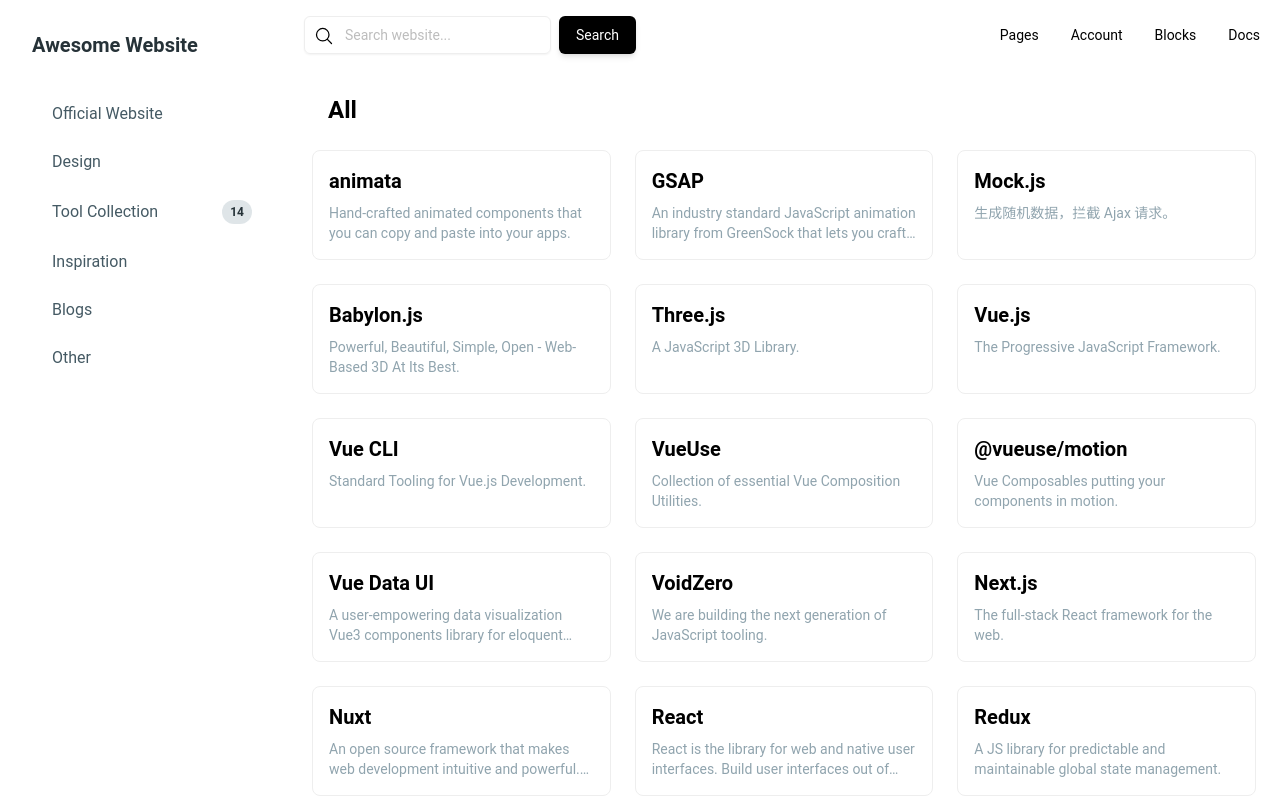
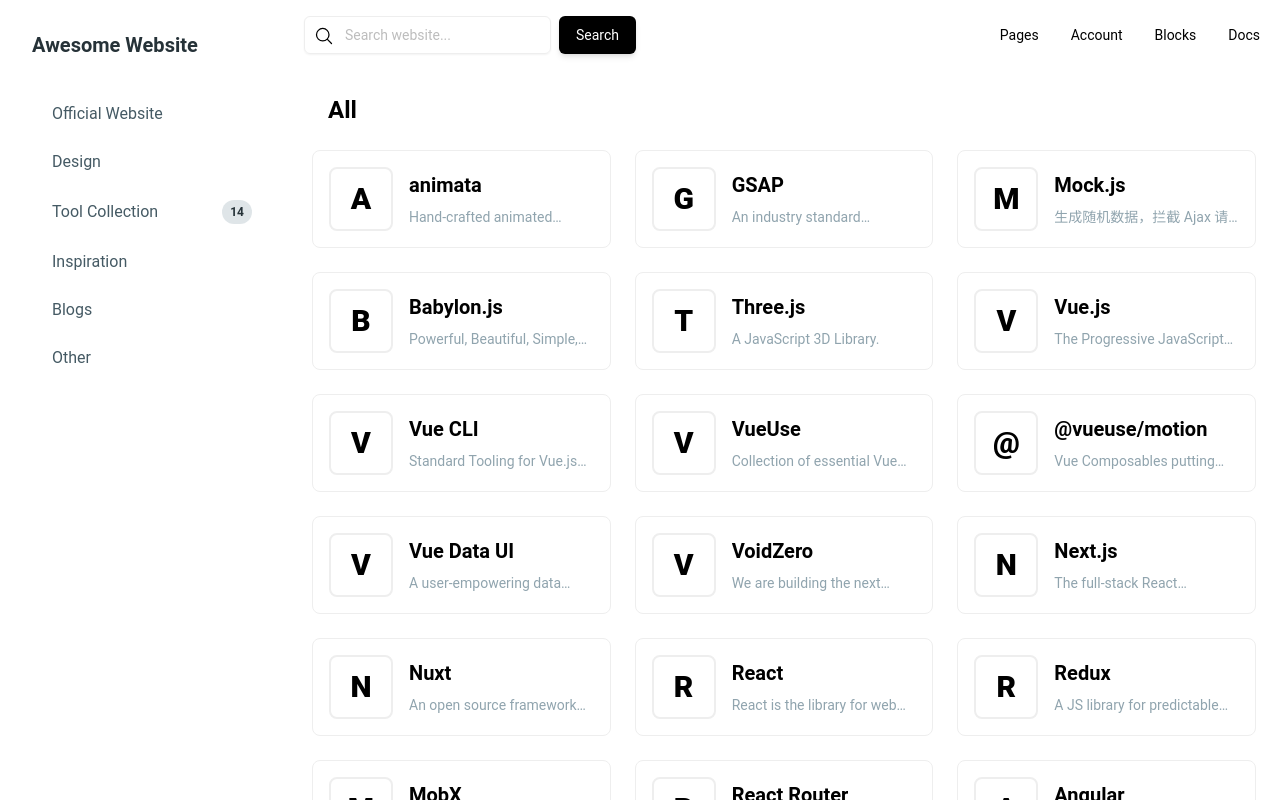
Before and after one commit to cccoding365/awesome-website, a Next.js app: page / in a window 1280 px wide. Shown: the top 800 px of the page. Built offline with nearby package versions, Linux system fonts and the light colour scheme.

Commit message:
Add the text icons

```diff
--- a/components/AwMainContainer.jsx
+++ b/components/AwMainContainer.jsx
@@ -44,12 +44,15 @@
                         target="_blank"
                         rel="noopener noreferrer"
                     >
-                        <div className="flex flex-1 transition hover:shadow border rounded-lg bg-white">
-                            <div className="p-4">
+                        <div className="flex flex-1 items-center transition hover:shadow border rounded-lg bg-white p-4">
+                            <div className="text-3xl font-extrabold p-3 border-2 text-center mr-4 rounded-lg size-16 flex-shrink-0">
+                                {website.title.charAt(0).toUpperCase()}
+                            </div>
+                            <div>
                                 <h3 className="mb-2 text-xl font-bold line-clamp-1">
                                     {website.title}
                                 </h3>
-                                <p className="text-sm line-clamp-2 text-blue-gray-300">
+                                <p className="text-sm line-clamp-1 text-blue-gray-300" title={website.description}>
                                     {website.description || "No description"}
                                 </p>
                             </div>
--- a/next.config.mjs
+++ b/next.config.mjs
@@ -1,4 +1,6 @@
 /** @type {import('next').NextConfig} */
-const nextConfig = {};
+const nextConfig = {
+
+};
 
 export default nextConfig;
```
